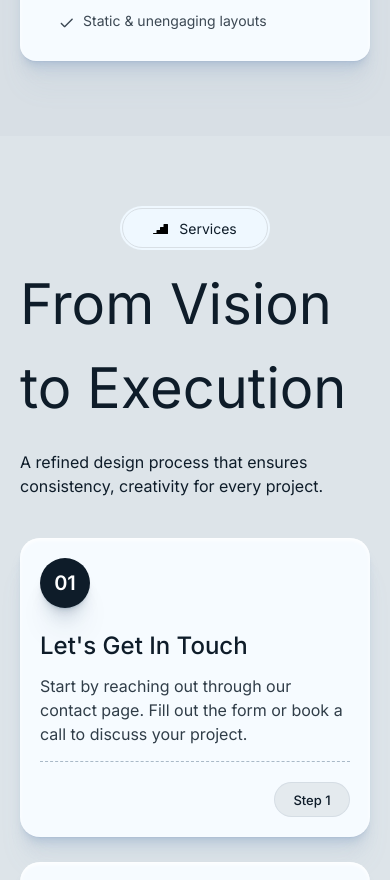
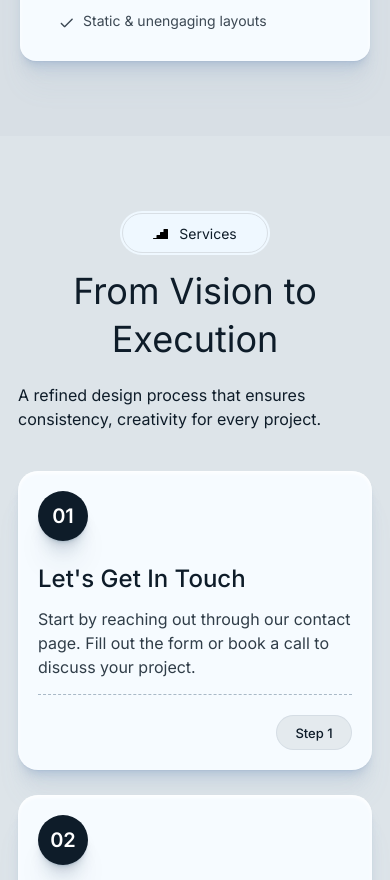
Before and after one commit to ask0ldd/FolioV2, a React (Vite) app: page / in a window 390 px wide. Shown: the part 5860-6740 px from the top of the page. Built offline with nearby package versions, Linux system fonts and the light colour scheme.

Commit message:
*edit* front / process section : header styling + improved responsiveness

```diff
--- a/src/pages/app/sections/Process.tsx
+++ b/src/pages/app/sections/Process.tsx
@@ -3,8 +3,8 @@ import '../../../styles/Process.css'
 
 export default function Process(){
     return(
-        <section className='flex flex-col w-full items-center py-[70px] md:py-[100px] px-[20px] md:px-0 bg-[#dde4e9]'>
-            <div className='flex px-[2px] py-[2px] bg-[#EFF8FF] rounded-full'>
+        <section className='flex flex-col w-full min-h-[100vh] items-center px-[18px] md:px-[40px] xl:px-[80px] py-[75px] md:py-[100px] bg-[#dde4e9]'>
+            <div className='flex text-[12px] md:text-[14px] px-[2px] py-[2px] bg-[#EFF8FF] rounded-full'>
                 <span className='flex flex-row gap-x-[10px] text-[14px] justify-center items-center h-[40px] bg-[#EFF8FF] border-1 border-[#D8DFE5] px-[30px] rounded-full'>
                     <svg viewBox="0 0 256 256" width={16} height={16} style={{transform:'translateY(1px)'}} focusable="false" color="#0e1c29">
                         <g color="#0e1c29">
@@ -14,7 +14,7 @@ export default function Process(){
                     Services
                 </span>
             </div>
-            <h2 className='dm-sans text-[56px] mt-[12px]'>From Vision to Execution</h2>
+            <h2 className='dm-sans text-[36px] leading-[3rem] text-center md:text-[44px] xl:text-[56px] mt-[12px] md:mt-[28px]'>From Vision to Execution</h2>
             <span className='mt-[20px]'>A refined design process that ensures consistency, creativity for every project.</span>
             <div className='flex flex-col md:flex-row flex-wrap gap-[25px] w-full max-w-[1000px] mt-[40px]'>
                 <ProcessStep step={1} title={'Let\'s Get In Touch'} text={'Start by reaching out through our contact page. Fill out the form or book a call to discuss your project.'}/>
```
